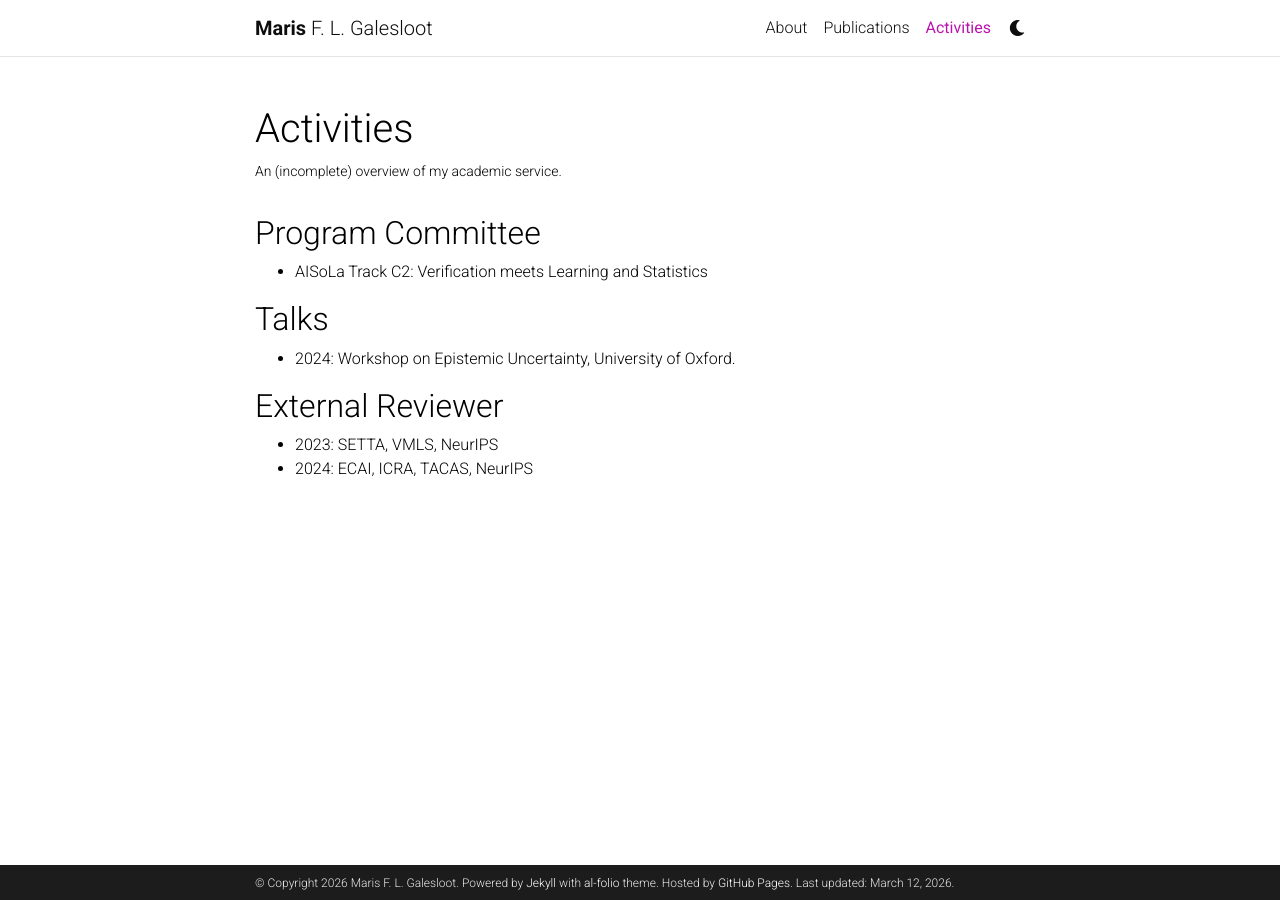
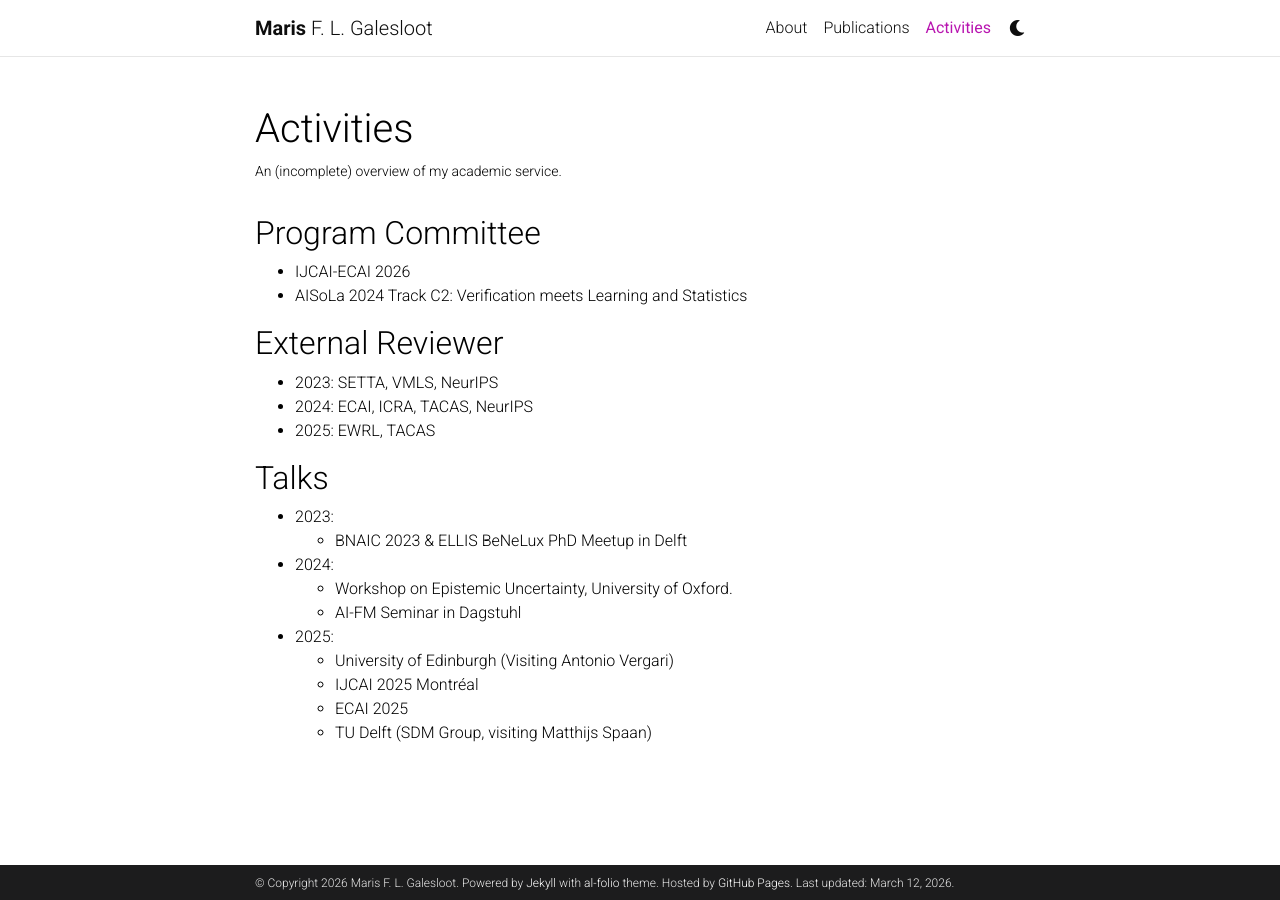
Before and after one commit to marisgg/marisgg.github.io, a Jekyll site: the page built from _pages/activities.md, in a window 1280 px wide. Built offline with Jekyll 4.4.1, drawn with Linux system fonts in a browser that asks for light colours; comment, search, counter and statistics services are not loaded; a style sheet for code colours, icons or effects is not loaded.

Commit message:
Update some of activities

```diff
--- a/_pages/activities.md
+++ b/_pages/activities.md
@@ -9,14 +9,25 @@ nav_order: 3
 
 Program Committee
 ------
-- AISoLa Track C2: Verification meets Learning and Statistics
-
-Talks
-------
-- 2024: Workshop on Epistemic Uncertainty, University of Oxford.
+- IJCAI-ECAI 2026
+- AISoLa 2024 Track C2: Verification meets Learning and Statistics
 
 External Reviewer
 ------
 <!-- 2023 -->
 - 2023: SETTA, VMLS, NeurIPS
 - 2024: ECAI, ICRA, TACAS, NeurIPS
+- 2025: EWRL, TACAS
+
+Talks
+------
+- 2023:
+    - BNAIC 2023 & ELLIS BeNeLux PhD Meetup in Delft
+- 2024:
+    - Workshop on Epistemic Uncertainty, University of Oxford.
+    - AI-FM Seminar in Dagstuhl
+- 2025:
+    - University of Edinburgh (Visiting Antonio Vergari)
+    - IJCAI 2025 Montréal
+    - ECAI 2025
+    - TU Delft (SDM Group, visiting Matthijs Spaan)
```
